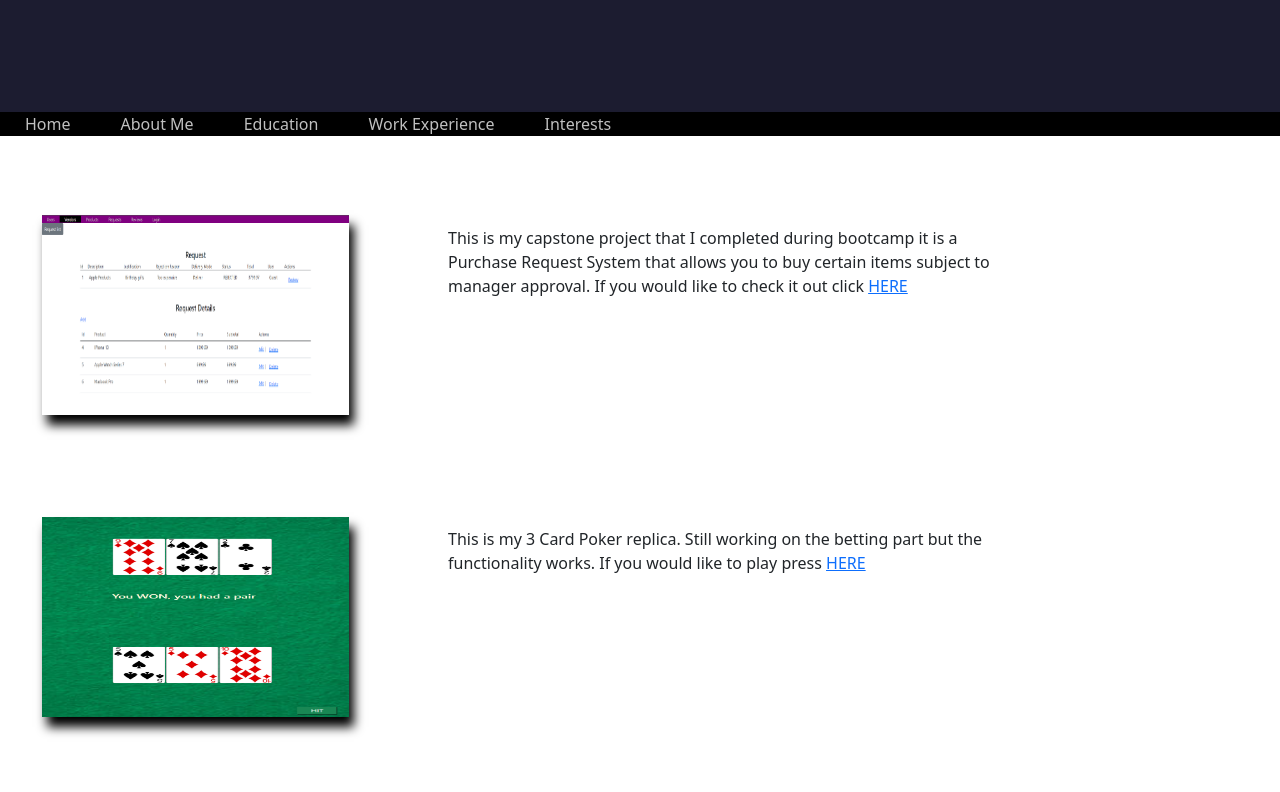
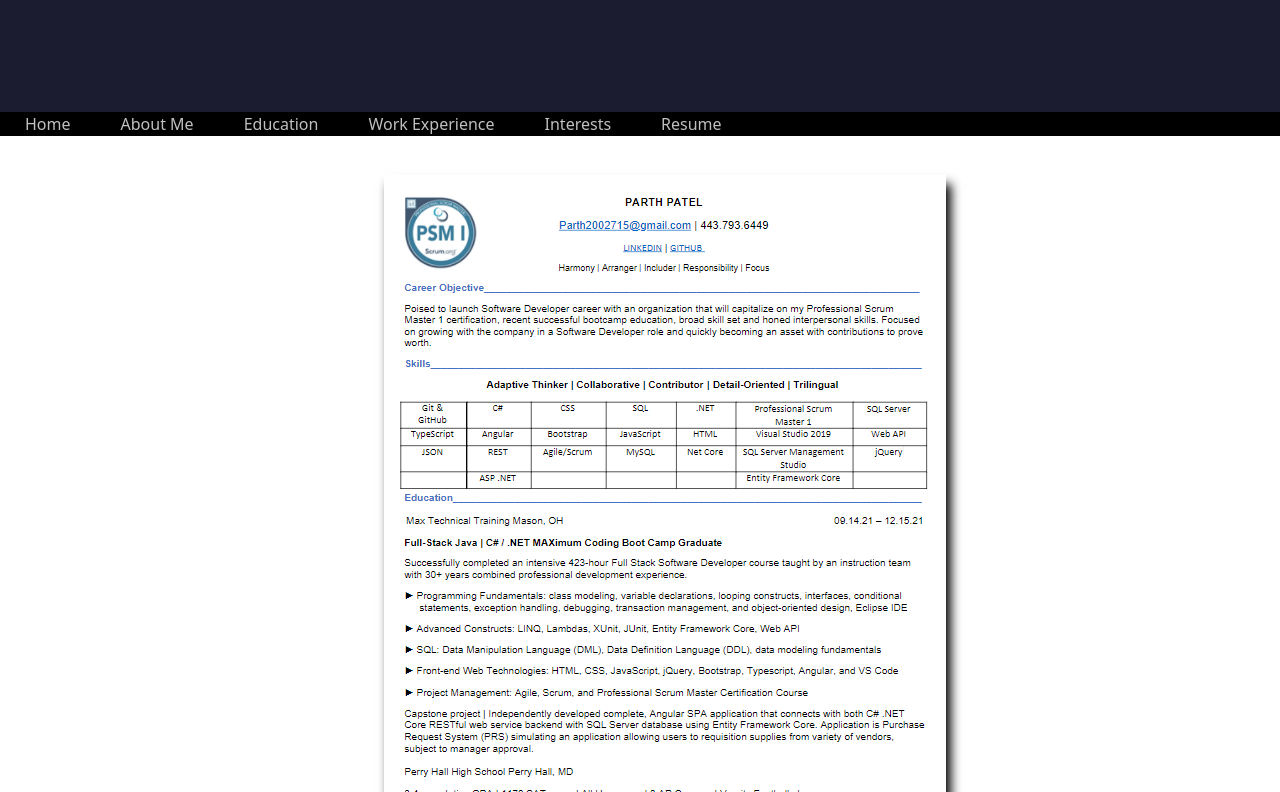
Before and after one commit to Parth715/portfolio, an Angular app: page /resume in a window 1280 px wide. Shown: the part 388-1180 px from the top of the page. Built offline with nearby package versions, Linux system fonts and the light colour scheme.

Commit message:
Finished resume page

```diff
--- a/src/app/app-routing.module.ts
+++ b/src/app/app-routing.module.ts
@@ -4,6 +4,7 @@ import { AboutMeComponent } from './about-me/about-me.component';
 import { EducationComponent } from './education/education.component';
 import { InterestsComponent } from './interests/interests.component';
 import { ProjectsComponent } from './projects/projects.component';
+import { ResumeComponent } from './resume/resume.component';
 import { WorkExperienceComponent } from './work-experience/work-experience.component';
 
 const routes: Routes = [
@@ -13,6 +14,7 @@ const routes: Routes = [
   {path: "education", component: EducationComponent},
   {path: "work-experience", component: WorkExperienceComponent},
   {path: "interests", component: InterestsComponent},
+  {path: "resume", component: ResumeComponent},
   {path: "**", component: ProjectsComponent}
 
 ];
--- a/src/app/app.module.ts
+++ b/src/app/app.module.ts
@@ -11,6 +11,7 @@ import { AboutMeComponent } from './about-me/about-me.component';
 import { EducationComponent } from './education/education.component';
 import { WorkExperienceComponent } from './work-experience/work-experience.component';
 import { InterestsComponent } from './interests/interests.component';
+import { ResumeComponent } from './resume/resume.component';
 
 @NgModule({
   declarations: [
@@ -22,7 +23,8 @@ import { InterestsComponent } from './interests/interests.component';
     AboutMeComponent,
     EducationComponent,
     WorkExperienceComponent,
-    InterestsComponent
+    InterestsComponent,
+    ResumeComponent
   ],
   imports: [
     BrowserModule,
--- a/src/app/menu/menu.component.ts
+++ b/src/app/menu/menu.component.ts
@@ -13,7 +13,8 @@ export class MenuComponent implements OnInit {
     new Menu("About Me", "/about-me"),
     new Menu("Education", "/education"),
     new Menu("Work Experience", "/work-experience"),
-    new Menu("Interests", "/interests")
+    new Menu("Interests", "/interests"),
+    new Menu("Resume", "/resume")
   ]
   constructor() { }
 
--- /dev/null
+++ b/src/app/resume/resume.component.css
@@ -0,0 +1,6 @@
+img {
+    margin-left: 30%;
+    margin-top: 3%;
+    margin-bottom: 5%;
+    box-shadow: 5px 10px 10px black;
+}
--- /dev/null
+++ b/src/app/resume/resume.component.html
@@ -0,0 +1,5 @@
+<html>
+    <body>
+        <img src="../../assets/Resume.png">
+    </body>
+</html>
--- /dev/null
+++ b/src/app/resume/resume.component.ts
@@ -0,0 +1,15 @@
+import { Component, OnInit } from '@angular/core';
+
+@Component({
+  selector: 'app-resume',
+  templateUrl: './resume.component.html',
+  styleUrls: ['./resume.component.css']
+})
+export class ResumeComponent implements OnInit {
+
+  constructor() { }
+
+  ngOnInit(): void {
+  }
+
+}
```
Also changed, not shown: src/assets/Resume.png (added).
